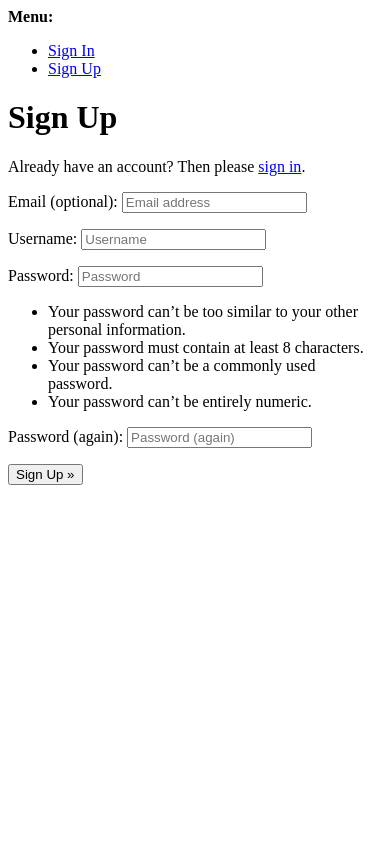
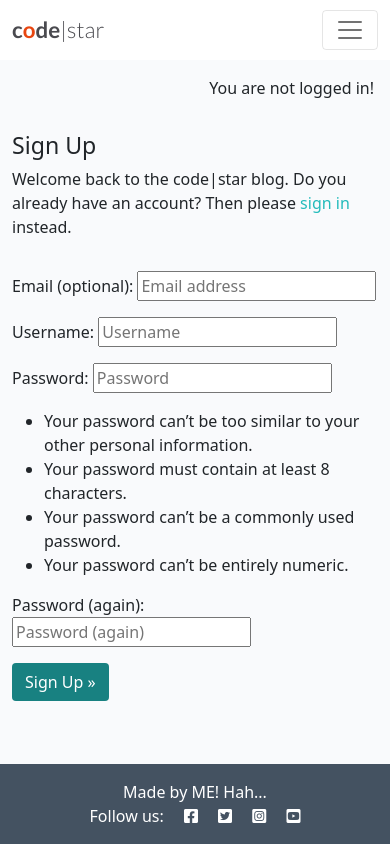
Before and after one commit to Is2dann/codestar-blog, a Django app: page /accounts/signup/ in a window 390 px wide. Run offline with Django 4.2, Linux system fonts and the light colour scheme.

Commit message:
Add style to signup.html

```diff
--- a/templates/account/signup.html
+++ b/templates/account/signup.html
@@ -1,21 +1,30 @@
-{% extends "account/base.html" %}
+{% extends "base.html" %}
 
 {% load i18n %}
 
-{% block head_title %}{% trans "Signup" %}{% endblock head_title %}
+{% block head_title %}{% trans "Signup" %}{% endblock %}
 
 {% block content %}
-<h1>{% trans "Sign Up" %}</h1>
 
-<p>{% blocktrans %}Already have an account? Then please <a href="{{ login_url }}">sign in</a>.{% endblocktrans %}</p>
+<div class="container">
+  <div class="row">
+    <div class="col-md-8 mt-3 offset-md-2">
+      <h3>{% trans "Sign Up" %}</h3>
 
+      <p>{% blocktrans %}Welcome back to the code|star blog. Do you already have an account? Then please <a class="link" href="{{ login_url }}">sign in</a> instead.{% endblocktrans %}</p>
+    </div>
+  </div>
+  <div class="row">
+    <div class="col-md-8 mt-3 offset-md-2">
       <form class="signup" id="signup_form" method="post" action="{% url 'account_signup' %}">
         {% csrf_token %}
         {{ form.as_p }}
         {% if redirect_field_value %}
         <input type="hidden" name="{{ redirect_field_name }}" value="{{ redirect_field_value }}" />
         {% endif %}
-  <button type="submit">{% trans "Sign Up" %} &raquo;</button>
+        <button class="btn btn-signup right" type="submit">{% trans "Sign Up" %} &raquo;</button>
       </form>
-
+    </div>
+  </div>
+</div>
 {% endblock content %}
```
Lines whose indentation alone changed are shown as unchanged.
